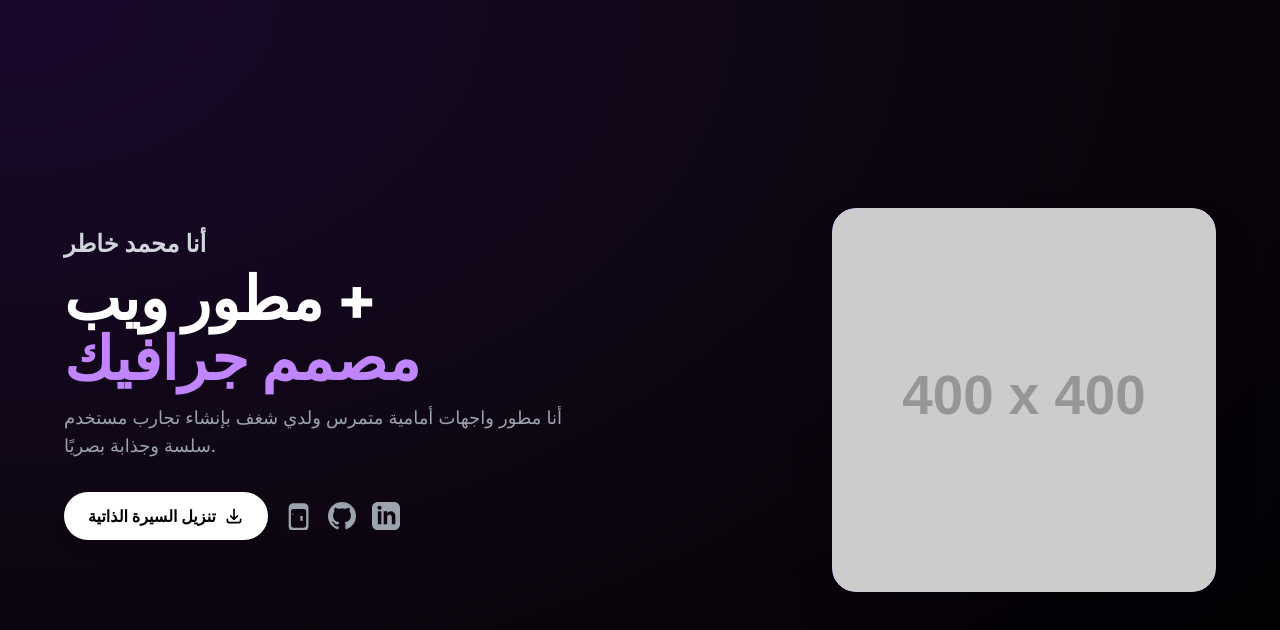
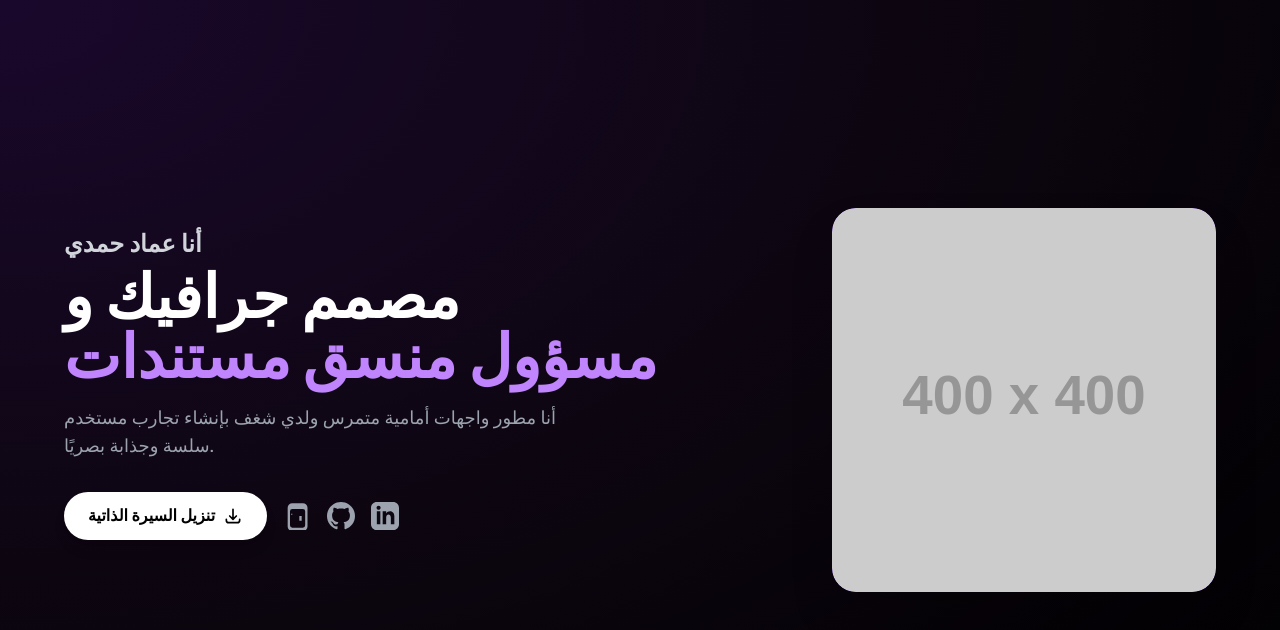
Before and after one commit to emadasko/Emad-Hamdy, a plain HTML site: page index.html in a window 1280 px wide. Drawn offline with nearby package versions, Linux system fonts and the light colour scheme; placeholder pictures from the web are drawn by us.

Commit message:
Update index.html

```diff
--- a/index.html
+++ b/index.html
@@ -5,10 +5,10 @@
     <meta name="viewport" content="width=device-width, initial-scale=1.0">
     <title>الصفحة الرئيسية</title>
     <script src="https://cdn.tailwindcss.com"></script>
-    <link href="https://fonts.googleapis.com/css2?family=Inter:wght@400;600;700;800&display=swap" rel="stylesheet">
+    <link href="https://fonts.googleapis.com/css2?family=Rubik:wght@400;600;700;800&display=swap" rel="stylesheet">
     <style>
         body {
-            font-family: 'Inter', sans-serif;
+            font-family: 'Rubik', sans-serif;
         }
         .hero-section {
             background: radial-gradient(at 0% 0%, #1a082c, #0d0611 50%, #000000 100%);
@@ -23,10 +23,10 @@
 
             <!-- Text Content -->
             <div class="flex-1 text-center md:text-left">
-                <p class="text-xl md:text-2xl font-semibold text-gray-300 mb-2">أنا محمد خاطر</p>
+                <p class="text-xl md:text-2xl font-semibold text-gray-300 mb-2">أنا عماد حمدي</p>
                 <h1 class="text-3xl md:text-5xl lg:text-6xl font-extrabold leading-tight mb-4">
-                    <span class="block">مطور ويب +</span>
-                    <span class="block text-purple-400">مصمم جرافيك</span>
+                    <span class="block">مصمم جرافيك و</span>
+                    <span class="block text-purple-400">مسؤول منسق مستندات</span>
                 </h1>
                 <p class="text-base md:text-lg text-gray-400 mb-8 max-w-lg mx-auto md:mx-0">
                     أنا مطور واجهات أمامية متمرس ولدي شغف بإنشاء تجارب مستخدم سلسة وجذابة بصريًا.
```
